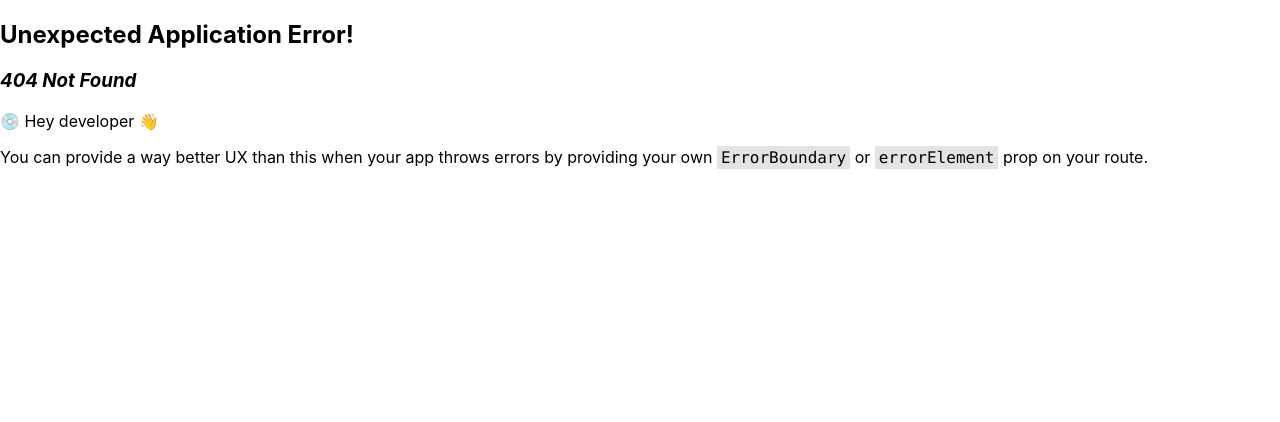
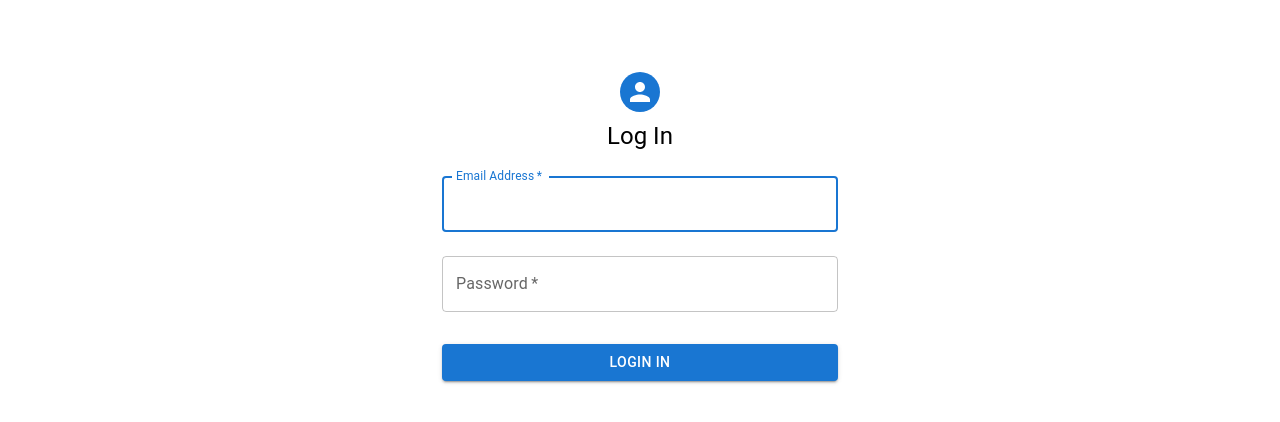
Before and after one commit to YoccoDante/chronos, a React (Create React App) app: page /login in a window 1280 px wide. Before the commit this address had no page. Shown: the top 422 px of the page. Built offline with nearby package versions, Linux system fonts and the light colour scheme.

Commit message:
Adding basic redirect

```diff
--- a/src/pages/HomePage.tsx
+++ b/src/pages/HomePage.tsx
@@ -1,5 +1,22 @@
+import { useEffect, useState } from "react";
+import { Navigate } from "react-router";
 import { BasicPage } from "../components/BasicPage";
 
 export const HomePage = () => {
-    return <BasicPage title="Home Page"></BasicPage>
+    const [authenticated, setauthenticated] = useState(Boolean(localStorage.getItem("authenticated")));
+
+    useEffect(() => {
+        const loggedInUser = Boolean(localStorage.getItem("authenticated"));
+        if (loggedInUser) {
+            setauthenticated(loggedInUser);
+        }
+    }, []);
+
+    if (!authenticated) {
+        return <Navigate replace to= "/login" />
+
+    } else {
+        return <BasicPage title="Home Page"></BasicPage>
+
+    }
 }
--- a/src/pages/LoginPage.tsx
+++ b/src/pages/LoginPage.tsx
@@ -4,8 +4,29 @@ import Avatar from "@mui/material/Avatar";
 import Typography from "@mui/material/Typography";
 import TextField from "@mui/material/TextField";
 import Button from "@mui/material/Button";
+import { useState } from "react";
+import { Navigate, useNavigate } from "react-router";
+
 
 export const LoginPage = () => {
+
+
+    const navigate = useNavigate();
+
+    const [username, setUsername] = useState("");
+    const [password, setPassword] = useState("");
+    const [authenticated, setauthenticated] = useState(Boolean(localStorage.getItem("authenticated")));
+    const users = [{ username: "Pedro", password: "123" }];
+
+    function handleSubmit(e: any) {
+        e.preventDefault();
+        const account = users.find(u => u.username === username);
+        if (account && account.password === password) {
+            setauthenticated(true);
+            localStorage.setItem("authenticated", "true");
+            navigate("/home-page");
+        }
+    }
 
     return (
         <Container component="main" maxWidth="xs">
@@ -22,7 +43,8 @@ export const LoginPage = () => {
                 <Typography component="h1" variant="h5">
                     Log In
                 </Typography>
-                <Box component="form" noValidate sx={{ mt: 1 }}>
+                <Box component="form" noValidate sx={{ mt: 1 }} onSubmit={handleSubmit}
+>
                     <TextField
                         margin="normal"
                         required
@@ -32,6 +54,7 @@ export const LoginPage = () => {
                         name="email"
                         autoComplete="email"
                         autoFocus
+                        onChange={ (e)=> setUsername(e.target.value)}
                     />
                     <TextField
                         margin="normal"
@@ -42,6 +65,7 @@ export const LoginPage = () => {
                         type="password"
                         id="password"
                         autoComplete="current-password"
+                        onChange={ (e)=> setPassword(e.target.value)}
                     />
                     <Button
                         type="submit"
```
Also changed, not shown: src/App.tsx (+8 -3 lines).
